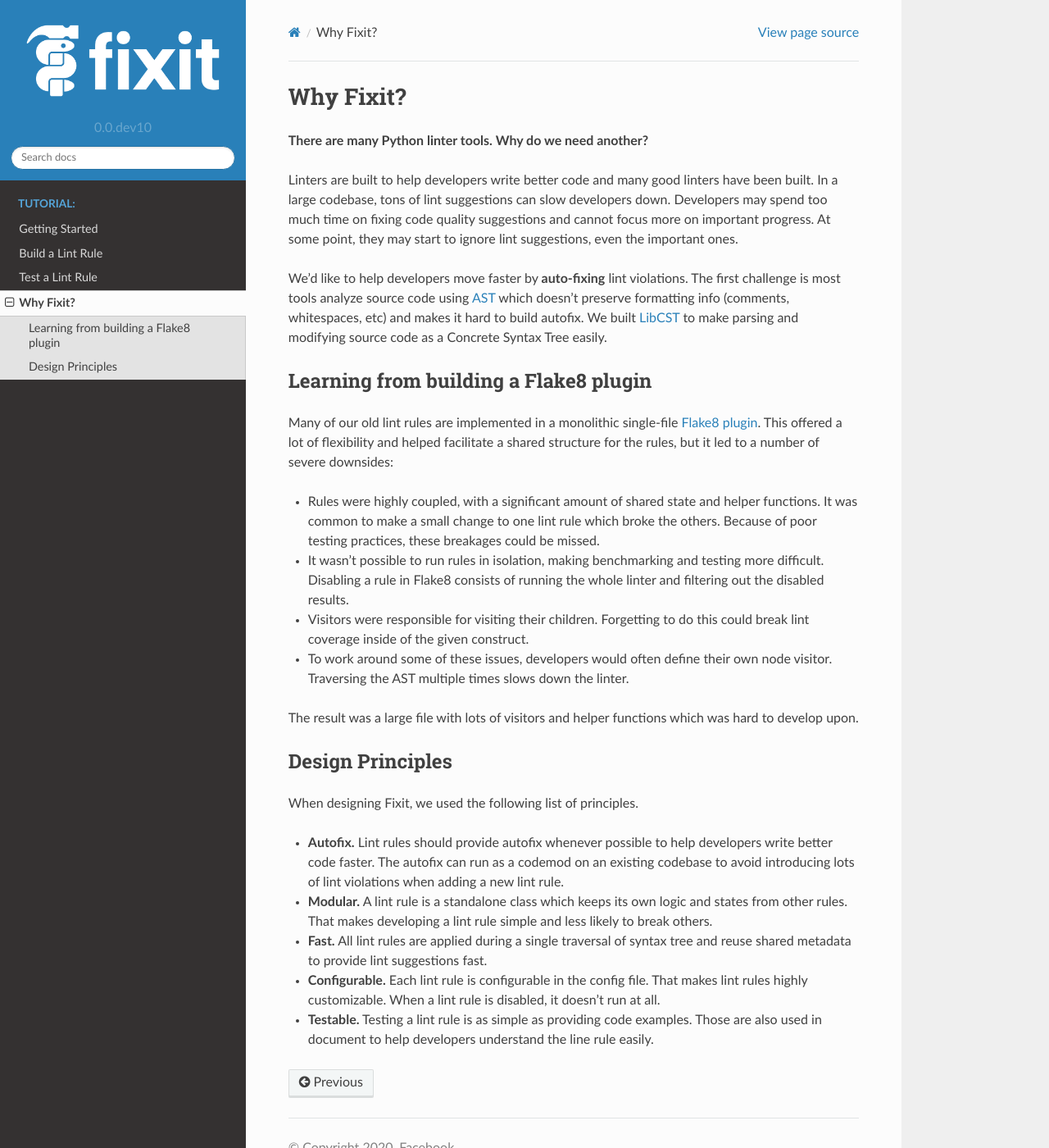
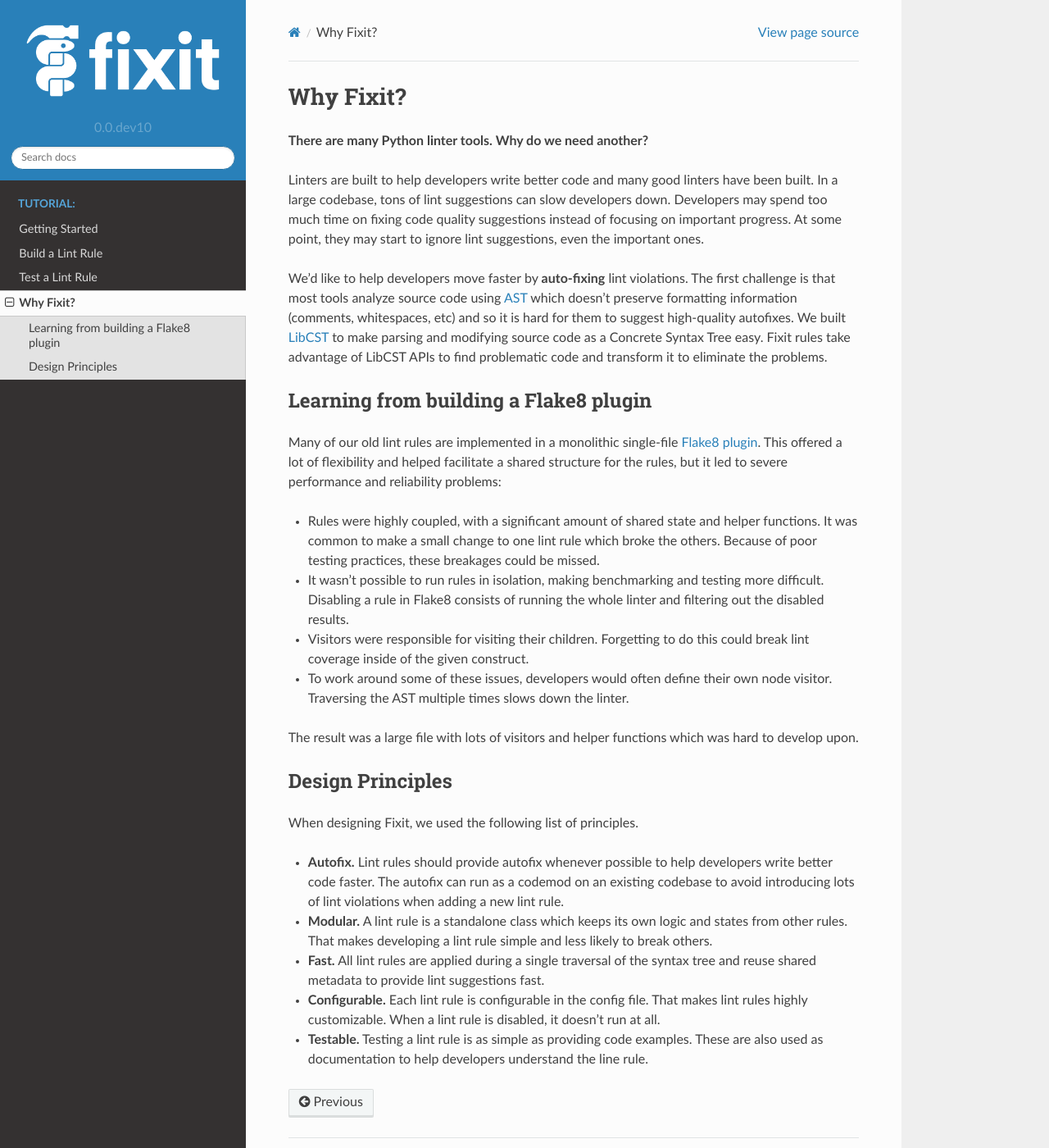
Before and after one commit to Instagram/Fixit, a Sphinx documentation site: the page built from docs/source/why_fixit.rst, in a window 1280 px wide and 1400 px high. Shown: the whole window at 82% size. Built offline with Sphinx 7.4.7 and the Read the Docs theme 2.0.0, drawn with Linux system fonts in a browser that asks for light colours.

Commit message:
docs: minor wording changes

```diff
--- a/docs/source/why_fixit.rst
+++ b/docs/source/why_fixit.rst
@@ -6,24 +6,26 @@
 
 Linters are built to help developers write better code and many good linters have been built.
 In a large codebase, tons of lint suggestions can slow developers down.
-Developers may spend too much time on fixing code quality suggestions and cannot focus more
-on important progress.
+Developers may spend too much time on fixing code quality suggestions instead of
+focusing on important progress.
 At some point, they may start to ignore lint suggestions, even the important ones.
 
 We'd like to help developers move faster by **auto-fixing** lint violations.
-The first challenge is most tools analyze source code using
-`AST <https://docs.python.org/3/library/ast.html>`_ which doesn't preserve formatting info
-(comments, whitespaces, etc) and makes it hard to build autofix.
+The first challenge is that most tools analyze source code using
+`AST <https://docs.python.org/3/library/ast.html>`_ which doesn't preserve formatting
+information (comments, whitespaces, etc) and so it is hard for them to suggest
+high-quality autofixes.
 We built `LibCST <https://github.com/Instagram/LibCST>`_ to make parsing and modifying
-source code as a Concrete Syntax Tree easily.
+source code as a Concrete Syntax Tree easy. Fixit rules take advantage of LibCST APIs
+to find problematic code and transform it to eliminate the problems.
 
 Learning from building a Flake8 plugin
 ======================================
 
 Many of our old lint rules are implemented in a monolithic single-file
 `Flake8 plugin <https://flake8.pycqa.org/en/latest/plugin-development/index.html>`_.
-This offered a lot of flexibility and helped facilitate a shared structure for the rules,
-but it led to a number of severe downsides:
+This offered a lot of flexibility and helped facilitate a shared structure for the
+rules, but it led to severe performance and reliability problems:
 
 - Rules were highly coupled, with a significant amount of shared state and helper functions.
   It was common to make a small change to one lint rule which broke the others.
@@ -43,14 +45,15 @@
 =================
 When designing Fixit, we used the following list of principles.
 
-- **Autofix.** Lint rules should provide autofix whenever possible to help developers write
-  better code faster. The autofix can run as a codemod on an existing codebase to avoid
-  introducing lots of lint violations when adding a new lint rule.
-- **Modular.** A lint rule is a standalone class which keeps its own logic and states from
-  other rules. That makes developing a lint rule simple and less likely to break others.
-- **Fast.** All lint rules are applied during a single traversal of syntax tree and reuse
-  shared metadata to provide lint suggestions fast.
-- **Configurable.** Each lint rule is configurable in the config file. That makes lint rules
-  highly customizable. When a lint rule is disabled, it doesn't run at all.
-- **Testable.** Testing a lint rule is as simple as providing code examples. Those
-  are also used in document to help developers understand the line rule easily.
+- **Autofix.** Lint rules should provide autofix whenever possible to help developers
+  write better code faster. The autofix can run as a codemod on an existing codebase to
+  avoid introducing lots of lint violations when adding a new lint rule.
+- **Modular.** A lint rule is a standalone class which keeps its own logic and states
+  from other rules. That makes developing a lint rule simple and less likely to break
+  others.
+- **Fast.** All lint rules are applied during a single traversal of the syntax tree and
+  reuse shared metadata to provide lint suggestions fast.
+- **Configurable.** Each lint rule is configurable in the config file. That makes lint
+  rules highly customizable. When a lint rule is disabled, it doesn't run at all.
+- **Testable.** Testing a lint rule is as simple as providing code examples. These
+  are also used as documentation to help developers understand the line rule.
```
Also changed, not shown: README.rst (+4 -4 lines), docs/source/build_a_lint_rule.ipynb, docs/source/test_a_lint_rule.ipynb.
